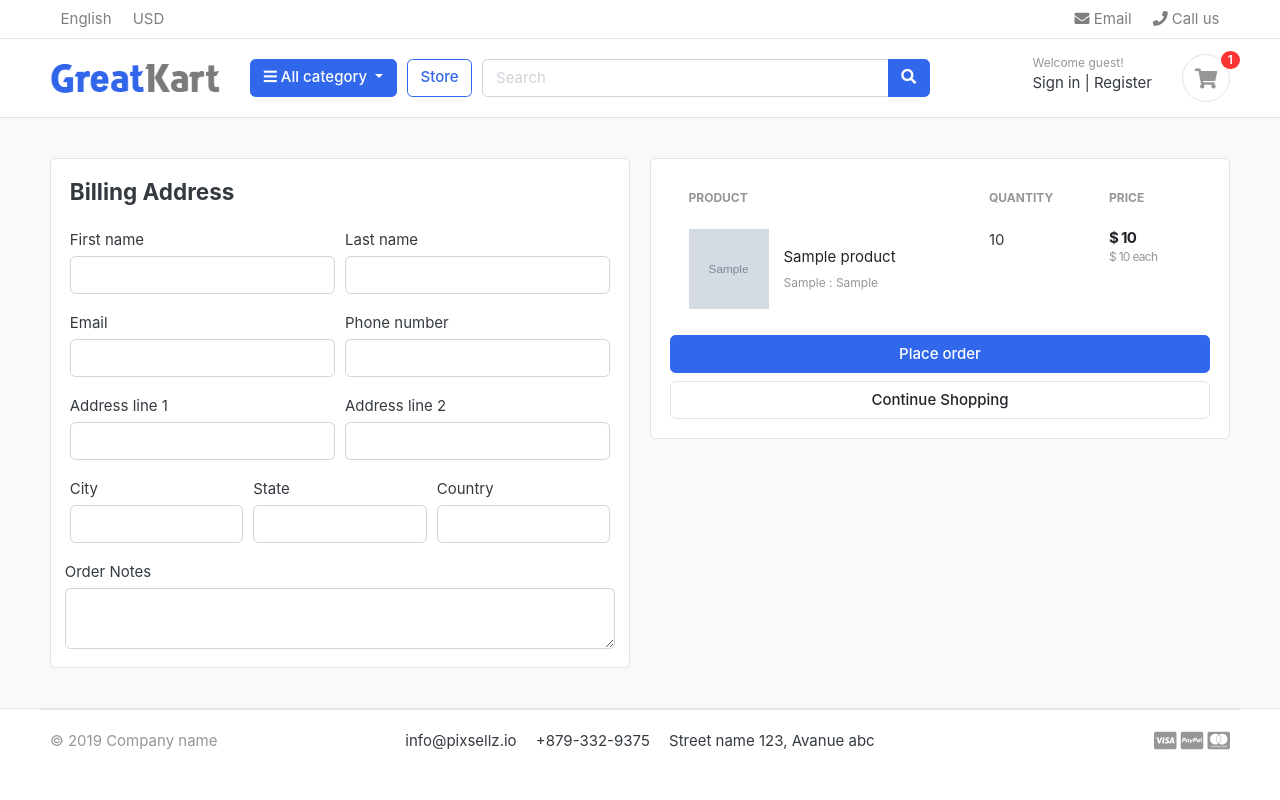
After one commit to AbdulazizCreator/greatkart-django, a Django app: template templates/store/checkout.html in a window 1280 px wide. The commit adds this page. Run offline with Django 3.2, Linux system fonts and the light colour scheme; the template is opened without the code that fills it: most values are stand-ins (such as "Sample title", 1, 10 or a date in 2020); grey boxes marked "Sample" are stand-in pictures; some libraries are stand-ins or nearby versions; some web fonts are replaced.

Commit message:
handled cart and checkout page for the logged in users

```diff
--- a/carts/models.py
+++ b/carts/models.py
@@ -1,6 +1,6 @@
 from django.db import models
 from store.models import Product, Variation
-
+from accounts.models import Account
 # Create your models here.
 
 
@@ -13,9 +13,10 @@ class Cart(models.Model):
 
 
 class CartItem(models.Model):
+    user = models.ForeignKey(Account, on_delete=models.CASCADE, null=True)
     product = models.ForeignKey(Product, on_delete=models.CASCADE)
     variations = models.ManyToManyField(Variation, blank=True)
-    cart = models.ForeignKey(Cart, on_delete=models.CASCADE)
+    cart = models.ForeignKey(Cart, on_delete=models.CASCADE, null=True)
     quantity = models.IntegerField()
     is_active = models.BooleanField(default=True)
 
--- a/carts/urls.py
+++ b/carts/urls.py
@@ -6,4 +6,5 @@ urlpatterns = [
     path("add_cart/<int:product_id>/", views.add_cart, name="add_cart"),
     path("remove_cart/<int:product_id>/<int:cart_item_id>", views.remove_cart, name="remove_cart"),
     path("remove_cart_item/<int:product_id>/<int:cart_item_id>", views.remove_cart_item, name="remove_cart_item"),
+    path("checkout", views.checkout, name='checkout')
 ]
--- a/templates/store/cart.html
+++ b/templates/store/cart.html
@@ -149,7 +149,7 @@
                 height="26"
               />
             </p>
-            <a href="./place-order.html" class="btn btn-primary btn-block">
+            <a href="{% url 'checkout' %}" class="btn btn-primary btn-block">
               Checkout
             </a>
             <a href="{% url 'store' %}" class="btn btn-light btn-block"
--- /dev/null
+++ b/templates/store/checkout.html
@@ -0,0 +1,132 @@
+{% extends 'base.html' %} {% load static %} {% block content %}
+
+<section class="section-content padding-y bg">
+  <div class="container">
+      <form action="#" method="POST">
+        {% csrf_token %}
+        <div class="row">
+            <aside class="col-lg-6">
+        <div class="card">
+            <div class="card-body">
+                <h4 class="card-title mb-4">Billing Address</h4>
+                    <div class="form-row">
+                        <div class="col form-group">
+                            <label for="">First name</label>
+                            <input type="text" name="first_name" class="form-control" required>
+                        </div>
+                        <div class="col form-group">
+                            <label for="">Last name</label>
+                            <input type="text" name="last_name" class="form-control" required>
+                        </div>
+                    </div>
+                    <div class="form-row">
+                        <div class="col form-group">
+                            <label for="">Email</label>
+                            <input type="email" name="email" class="form-control" required>
+                        </div>
+                        <div class="col form-group">
+                            <label for="">Phone number</label>
+                            <input type="text" name="phone" class="form-control" required>
+                        </div>
+                    </div>
+                    <div class="form-row">
+                        <div class="col form-group">
+                            <label for="">Address line 1</label>
+                            <input type="text" name="address_line_1" class="form-control" required>
+                        </div>
+                        <div class="col form-group">
+                            <label for="">Address line 2</label>
+                            <input type="text" name="address_line_2" class="form-control">
+                        </div>
+                    </div>
+                    <div class="form-row">
+                        <div class="col form-group">
+                            <label for="">City</label>
+                            <input type="text" name="city" class="form-control" required>
+                        </div>
+                        <div class="col form-group">
+                            <label for="">State</label>
+                            <input type="text" name="state" class="form-control" required>
+                        </div>
+                        <div class="col form-group">
+                            <label for="">Country</label>
+                            <input type="text" name="country" class="form-control" required>
+                        </div>
+                    </div>
+                    <div class="form-row">
+                        <label for="">Order Notes</label>
+                        <textarea name="order_note" rows="2" class="form-control "></textarea>
+                    </div>
+            </div>
+        </div>
+        <!-- card.// -->
+      </aside>
+            <aside class="col-lg-6">
+            <div class="card">
+              <div class="card-body">
+                  <table class="table table-borderless table-shopping-cart">
+                <thead class="text-muted">
+                  <tr class="small text-uppercase">
+                    <th scope="col">Product</th>
+                    <th scope="col" width="120">Quantity</th>
+                    <th scope="col" width="120">Price</th>
+                  </tr>
+                </thead>
+                <tbody>
+                  {% for cart_item in cart_items %}
+                  <tr>
+                    <td>
+                      <figure class="itemside align-items-center">
+                        <div class="aside">
+                          <img
+                            src="{{cart_item.product.images.url}}"
+                            class="img-sm"
+                          />
+                        </div>
+                        <figcaption class="info">
+                          <a
+                            href="{{ cart_item.product.get_url }}"
+                            class="title text-dark"
+                            >{{cart_item.product.product_name}}</a
+                          >
+                          <p class="text-muted small">
+                            {% if cart_item.variations.all %}
+
+                              {% for item in cart_item.variations.all %}
+                              {{item.variation_category | capfirst }} : {{item.variation_value | capfirst}} <br />
+                              {% endfor %}
+
+                            {% endif %}
+                          </p>
+                        </figcaption>
+                      </figure>
+                    </td>
+                    <td>{{ cart_item.quantity }}</td>
+                    <td>
+                      <div class="price-wrap">
+                        <var class="price">$ {{cart_item.sub_total }}</var>
+                        <small class="text-muted">
+                          $ {{cart_item.product.price}} each
+                        </small>
+                      </div>
+                      <!-- price-wrap .// -->
+                    </td>
+                  </tr>
+                  {% endfor %}
+                </tbody>
+              </table>
+                <button class="btn btn-primary btn-block">
+                  Place order
+                </button>
+                <a href="{% url 'store' %}" class="btn btn-light btn-block"
+                  >Continue Shopping</a
+                >
+              </div>
+            </div>
+          </aside>
+        </div>
+      </form>
+  </div>
+</section>
+
+{% endblock %}
```
Also changed, not shown: accounts/views.py (+64 -7 lines), carts/context_processors.py (+6 -1 lines), carts/views.py (+145 -54 lines), carts/migrations/0003_auto_20211128_1114.py (added).
